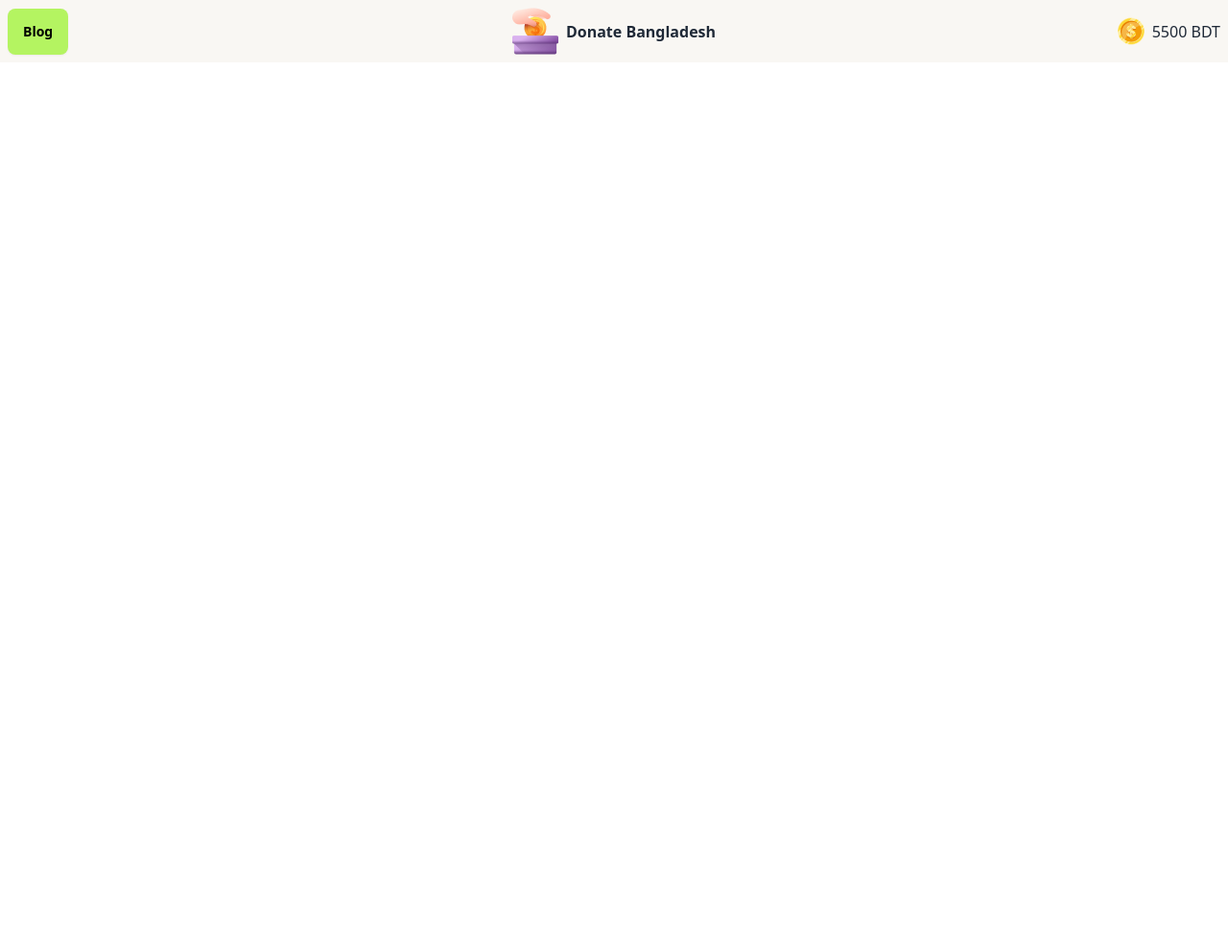
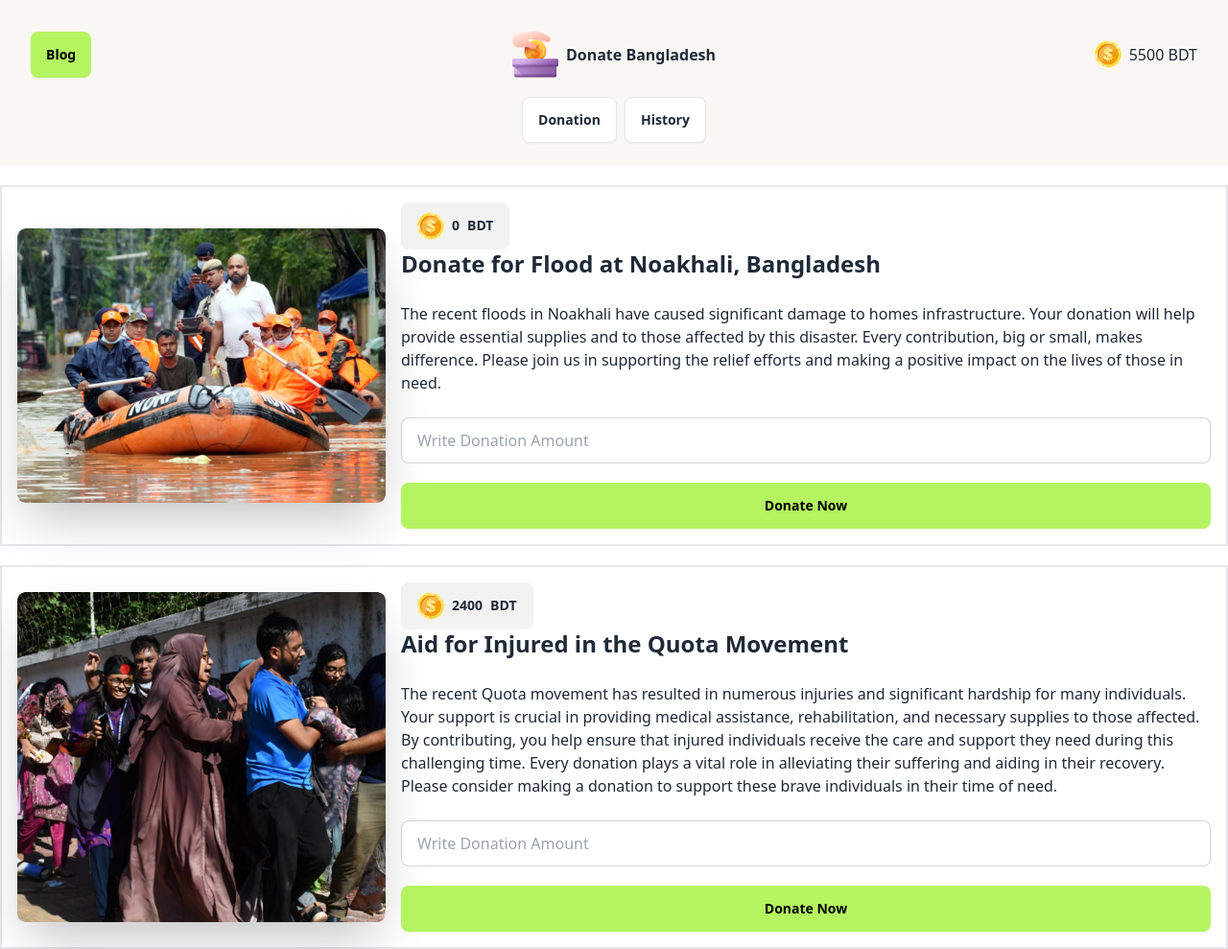
Before and after one commit to hossainpiash2221/ph-assignment-5, a plain HTML site: page index.html in a window 1280 px wide. Shown: the whole page at 96% size. Before the commit the page ends 800 px from the top, so only its background shows below. Drawn offline with nearby package versions, Linux system fonts and the light colour scheme.

Commit message:
user interface

```diff
--- a/index.html
+++ b/index.html
@@ -12,7 +12,7 @@
 </head>
 
 <body>
-  <header class="bg-[#F9F7F3]">
+  <header class="bg-[#F9F7F3] p-6">
 
     <nav class="container mx-auto ">
       <div class="navbar">
@@ -34,10 +34,74 @@
         </div>
       </div>
     </nav>
+    <div class="flex justify-center gap-2 mt-3">
+
+      <button class="btn bg-white border-gray-200">Donation</button>
+      <button class="btn bg-white border-gray-200 ">History</button>
+    </div>
   </header>
 
   <main>
 
+    <div>
+      <div class="hero border-2 mt-5 container mx-auto">
+        <div class="hero-content flex-col lg:flex-row">
+          <img
+            src="assets/noakhali.png"
+            class="max-w-sm rounded-lg shadow-2xl" />
+          <div>
+            <button class="btn">
+              <img src="assets/coin.png" alt="">
+              <p id="donate-balance">0</p>
+              <p>BDT</p>
+            </button>
+            <h1 class="text-2xl font-bold">Donate for Flood at Noakhali, Bangladesh</h1>
+            <p class="py-6">
+              The recent floods in Noakhali have caused significant damage to homes  infrastructure. Your donation will help provide essential supplies and  to those affected by this disaster. Every contribution, big or small, makes  difference. Please join us in supporting the relief efforts and making a positive impact on the lives of those in need.
+            </p>
+            <label class="input input-bordered flex items-center gap-2">
+
+              <input type="text" class="grow" placeholder="Write Donation Amount" />
+
+
+            </label>
+            <button class="btn btn-warning bg-[#B4F461] border-none w-full mt-5">Donate Now</button>
+          </div>
+        </div>
+      </div>
+
+
+    </div>
+
+    <div>
+      <div class="hero border-2 mt-5 container mx-auto">
+        <div class="hero-content flex-col lg:flex-row">
+          <img
+            src="assets/quota-protest.png"
+            class="max-w-sm rounded-lg shadow-2xl" />
+          <div>
+            <button class="btn">
+              <img src="assets/coin.png" alt="">
+              <p id="donate-balance">2400</p>
+              <p>BDT</p>
+            </button>
+            <h1 class="text-2xl font-bold">Aid for Injured in the Quota Movement</h1>
+            <p class="py-6">
+              The recent Quota movement has resulted in numerous injuries and significant hardship for many individuals. Your support is crucial in providing medical assistance, rehabilitation, and necessary supplies to those affected. By contributing, you help ensure that injured individuals receive the care and support they need during this challenging time. Every donation plays a vital role in alleviating their suffering and aiding in their recovery. Please consider making a donation to support these brave individuals in their time of need.
+            </p>
+            <label class="input input-bordered flex items-center gap-2">
+
+              <input type="text" class="grow" placeholder="Write Donation Amount" />
+
+
+            </label>
+            <button class="btn btn-warning bg-[#B4F461] border-none w-full mt-5">Donate Now</button>
+          </div>
+        </div>
+      </div>
+
+
+    </div>
   </main>
 
   <footer>
```
